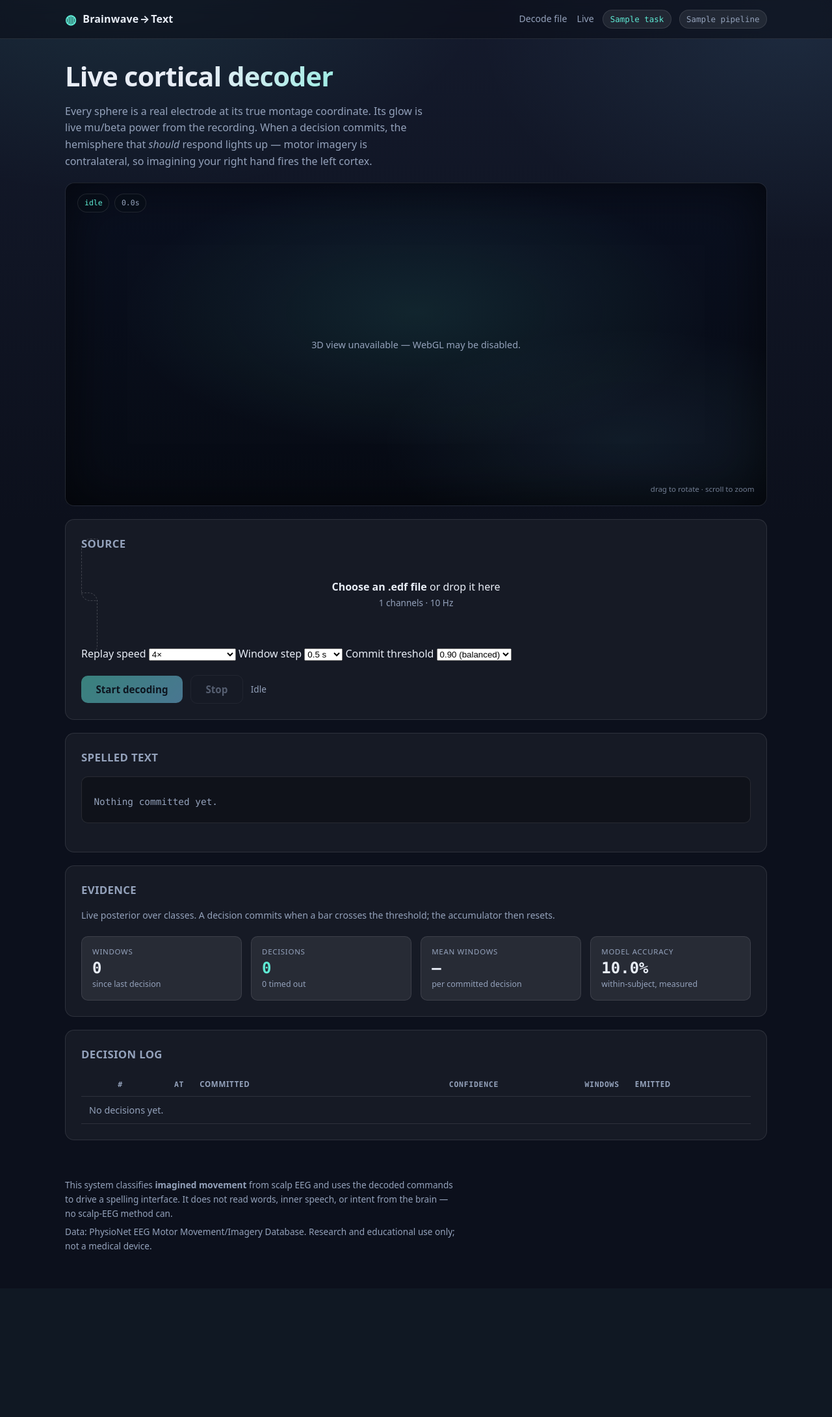
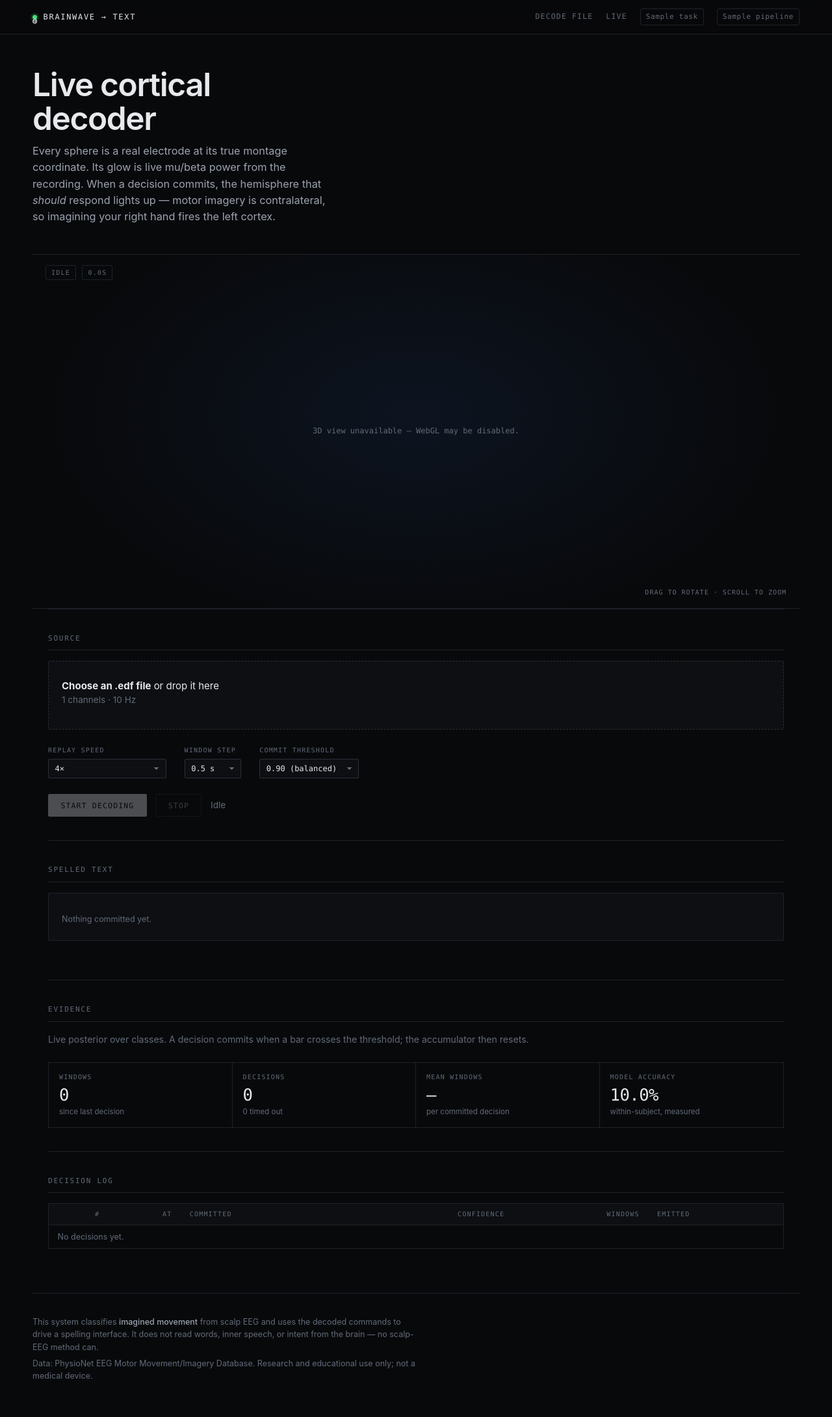
Before and after one commit to RashiShah08/brainwave-to-text, a Flask app: template templates/live.html in a window 1280 px wide. Shown: the whole page at 65% size. Before the commit the page ends 1923 px from the top, so only its background shows below. Run offline with Flask 3, Linux system fonts and the light colour scheme; the template is opened without the code that fills it: most values are stand-ins (such as "Sample title", 1, 10 or a date in 2020); parts of the project's set-up code (start-up, migrations or seed data) failed here and were passed over.

Commit message:
Redesign the interface as an instrument rather than a dashboard
The previous look was the default AI aesthetic: teal-on-dark, gradient
headline, glassmorphic pills, identical stacked cards with rounded
corners and shadows, uppercase letter-spaced labels everywhere.

Replaced with a monochrome system. Hairline rules instead of card
shadows, ruled tables and definition lists instead of floating panels,
2px radii instead of 14, a real type scale with one 560-weight display
face against tabular monospace for every number, and near-white as the
only 'accent'. The scene is now the sole source of colour on the page,
which is what makes it read as an instrument.

The stage breaks out of the text column to full bleed, so the head is the
first thing on the page rather than a panel inside a card stack.

Verified with Playwright against a live decode rather than assumed.

Co-Authored-By: Claude Opus 5 (1M context) <noreply@anthropic.com>
Claude-Session: https://claude.ai/code/session_01WGXLi4KQwvi9pjGBdPGmvS

```diff
--- a/static/app.css
+++ b/static/app.css
@@ -1,355 +1,334 @@
+/* Instrument, not dashboard.
+   The scene is the only thing allowed colour; the interface is monochrome,
+   ruled and dense — closer to acquisition software than to a landing page. */
+
 :root {
-  --bg-0: #0c101c;
-  --bg-1: #141a2c;
-  --surface: rgba(255, 255, 255, 0.045);
-  --surface-2: rgba(255, 255, 255, 0.075);
-  --border: rgba(255, 255, 255, 0.10);
-  --text: #e8edf6;
-  --muted: #94a2bb;
-  --accent: #5eead4;
-  --accent-2: #7dd3fc;
-  --warn: #fbbf24;
-  --bad: #f87171;
-  --radius: 14px;
-  --mono: ui-monospace, "SF Mono", "Cascadia Mono", Menlo, Consolas, monospace;
+  --ink-0: #08090b;   /* page */
+  --ink-1: #0d0f12;   /* raised */
+  --ink-2: #14171c;   /* raised more */
+  --rule:  #1e2228;
+  --rule-2:#2a2f37;
+  --fg:    #e7e9ec;
+  --fg-2:  #9ba3ae;
+  --fg-3:  #626b78;
+  --sig:   #d7dde5;
+  --live:  #4ade80;
+  --warn:  #e0a340;
+  --bad:   #e5644e;
+  --mono:  ui-monospace, "SF Mono", "Cascadia Mono", "JetBrains Mono", Menlo, Consolas, monospace;
+  --sans:  ui-sans-serif, -apple-system, "Segoe UI", Inter, Roboto, sans-serif;
 }
 
 * { box-sizing: border-box; }
+html { -webkit-text-size-adjust: 100%; }
 
 body {
   margin: 0;
-  min-height: 100vh;
-  font-family: system-ui, -apple-system, "Segoe UI", Roboto, sans-serif;
-  color: var(--text);
-  background: var(--bg-0);
-  line-height: 1.6;
+  background: var(--ink-0);
+  color: var(--fg);
+  font-family: var(--sans);
+  font-size: 15px;
+  line-height: 1.55;
   -webkit-font-smoothing: antialiased;
+  text-rendering: optimizeLegibility;
 }
 
-.backdrop {
-  position: fixed;
-  inset: 0;
-  z-index: -1;
-  background:
-    radial-gradient(60rem 40rem at 15% -10%, rgba(94, 234, 212, 0.10), transparent 60%),
-    radial-gradient(50rem 35rem at 95% 5%, rgba(125, 211, 252, 0.09), transparent 60%),
-    linear-gradient(180deg, var(--bg-1), var(--bg-0));
+.backdrop { display: none; }
+
+a { color: var(--fg); text-decoration: none; border-bottom: 1px solid var(--rule-2); }
+a:hover { border-bottom-color: var(--fg); }
+
+/* ── shell ───────────────────────────────────────────────────────────── */
+
+.wrap { width: min(1180px, 100% - 3rem); margin-inline: auto; }
+
+.topbar {
+  position: sticky; top: 0; z-index: 40;
+  border-bottom: 1px solid var(--rule);
+  background: rgba(8, 9, 11, 0.88);
+  backdrop-filter: blur(14px);
+}
+.topbar .wrap {
+  display: flex; align-items: center; justify-content: space-between;
+  height: 52px; gap: 1.5rem;
+}
+.brand {
+  font-family: var(--mono); font-size: 12px; letter-spacing: 0.14em;
+  text-transform: uppercase; color: var(--fg); border: 0;
+  display: inline-flex; align-items: center; gap: 0.6rem; white-space: nowrap;
+}
+.brand-mark {
+  width: 7px; height: 7px; border-radius: 50%; background: var(--live);
+  box-shadow: 0 0 0 3px rgba(74, 222, 128, 0.16);
+}
+.topbar-meta { display: flex; align-items: center; gap: 1.25rem; }
+.navlink {
+  font-family: var(--mono); font-size: 11.5px; letter-spacing: 0.1em;
+  text-transform: uppercase; color: var(--fg-3); border: 0; padding: 2px 0;
+}
+.navlink:hover { color: var(--fg); border: 0; }
+
+.pill {
+  font-family: var(--mono); font-size: 11px; letter-spacing: 0.06em;
+  color: var(--fg-3); padding: 3px 8px; border: 1px solid var(--rule);
+  border-radius: 3px; white-space: nowrap;
+}
+.pill-quiet { color: var(--fg-3); }
+
+/* ── type ────────────────────────────────────────────────────────────── */
+
+h1, .hero-title {
+  font-size: clamp(2rem, 4.2vw, 3.1rem);
+  line-height: 1.04; letter-spacing: -0.028em; font-weight: 560;
+  margin: 0 0 0.75rem; color: var(--fg);
+  background: none; -webkit-text-fill-color: currentColor;
+}
+.hero { padding: 3.25rem 0 1.5rem; max-width: 48ch; }
+
+h2 {
+  font-family: var(--mono); font-size: 11px; font-weight: 500;
+  letter-spacing: 0.16em; text-transform: uppercase;
+  color: var(--fg-3); margin: 0 0 1rem;
+  padding-bottom: 0.6rem; border-bottom: 1px solid var(--rule);
+}
+h3 { font-size: 0.95rem; font-weight: 560; margin: 1.25rem 0 0.4rem; }
+
+.lede { color: var(--fg-2); font-size: 1.02rem; max-width: 60ch; margin: 0 0 1.25rem; }
+.muted { color: var(--fg-3); }
+.mono { font-family: var(--mono); font-variant-numeric: tabular-nums; }
+
+/* ── sections replace cards ──────────────────────────────────────────── */
+
+.card {
+  border: 0; background: none; border-radius: 0;
+  padding: 2.25rem 0; margin: 0;
+  border-top: 1px solid var(--rule);
 }
 
-.wrap { width: min(1080px, 92vw); margin: 0 auto; }
+/* ── readouts ────────────────────────────────────────────────────────── */
 
-/* ---------- top bar ---------- */
-.topbar {
-  border-bottom: 1px solid var(--border);
-  background: rgba(10, 14, 24, 0.6);
-  backdrop-filter: blur(10px);
-  position: sticky;
-  top: 0;
-  z-index: 10;
-}
-.topbar .wrap {
-  display: flex;
-  align-items: center;
-  justify-content: space-between;
-  gap: 1rem;
-  padding: 0.85rem 0;
-}
-.brand {
-  display: inline-flex;
-  align-items: center;
-  gap: 0.6rem;
-  font-weight: 650;
-  letter-spacing: 0.01em;
-  color: var(--text);
-  text-decoration: none;
-}
-.brand-mark { color: var(--accent); font-size: 1.25rem; }
-.topbar-meta { display: flex; gap: 0.75rem; flex-wrap: wrap; align-items: center; }
-.navlink {
-  color: var(--muted);
-  text-decoration: none;
-  font-size: 0.88rem;
-  padding: 0.25rem 0.1rem;
-  border-bottom: 1.5px solid transparent;
-}
-.navlink:hover { color: var(--text); border-bottom-color: var(--accent); }
-
-/* ---------- primitives ---------- */
-.pill {
-  display: inline-block;
-  padding: 0.2rem 0.65rem;
-  border-radius: 999px;
-  border: 1px solid var(--border);
-  background: var(--surface-2);
-  font-size: 0.78rem;
-  font-family: var(--mono);
-  color: var(--accent);
-  white-space: nowrap;
-}
-.pill-quiet { color: var(--muted); }
-
-.card {
-  background: var(--surface);
-  border: 1px solid var(--border);
-  border-radius: var(--radius);
-  padding: 1.5rem;
-  margin: 1.25rem 0;
-}
-
-h1 { font-size: 1.65rem; margin: 1.5rem 0 0.4rem; letter-spacing: -0.01em; }
-h2 { font-size: 1.05rem; margin: 0 0 0.9rem; letter-spacing: 0.02em;
-     text-transform: uppercase; color: var(--muted); font-weight: 600; }
-h3 { font-size: 0.95rem; margin: 1.2rem 0 0.5rem; }
-.lede { color: var(--muted); margin: 0 0 1.25rem; max-width: 62ch; }
-.muted { color: var(--muted); }
-.mono { font-family: var(--mono); }
-a { color: var(--accent-2); }
-
-/* ---------- metric grid ---------- */
 .metrics {
-  display: grid;
-  grid-template-columns: repeat(auto-fit, minmax(160px, 1fr));
-  gap: 0.9rem;
+  display: grid; gap: 0;
+  grid-template-columns: repeat(auto-fit, minmax(150px, 1fr));
+  border: 1px solid var(--rule);
 }
 .metric {
-  background: var(--surface-2);
-  border: 1px solid var(--border);
-  border-radius: 10px;
-  padding: 0.9rem 1rem;
+  padding: 0.9rem 1rem; border-right: 1px solid var(--rule);
+  background: none; border-radius: 0;
 }
+.metric:last-child { border-right: 0; }
 .metric .label {
-  font-size: 0.72rem;
-  text-transform: uppercase;
-  letter-spacing: 0.06em;
-  color: var(--muted);
+  font-family: var(--mono); font-size: 10px; letter-spacing: 0.12em;
+  text-transform: uppercase; color: var(--fg-3); margin-bottom: 0.35rem;
 }
 .metric .value {
-  font-size: 1.5rem;
-  font-weight: 650;
-  font-family: var(--mono);
-  line-height: 1.25;
+  font-family: var(--mono); font-size: 1.6rem; font-weight: 400;
+  line-height: 1.1; letter-spacing: -0.02em; font-variant-numeric: tabular-nums;
+  color: var(--fg);
 }
-.metric .value.accent { color: var(--accent); }
-.metric .sub { font-size: 0.78rem; color: var(--muted); }
+.metric .value.accent { color: var(--fg); }
+.metric .sub { font-size: 11.5px; color: var(--fg-3); margin-top: 0.2rem; }
 
-/* ---------- upload ---------- */
+/* ── controls ────────────────────────────────────────────────────────── */
+
 .dropzone {
-  border: 1.5px dashed rgba(255, 255, 255, 0.18);
-  border-radius: var(--radius);
-  padding: 2.25rem 1.5rem;
-  text-align: center;
-  transition: border-color 0.2s, background 0.2s;
-  cursor: pointer;
+  display: block; border: 1px dashed var(--rule-2); border-radius: 2px;
+  padding: 1.6rem 1.25rem; cursor: pointer; background: var(--ink-1);
+  transition: border-color .15s, background .15s;
 }
-.dropzone:hover, .dropzone.hot {
-  border-color: var(--accent);
-  background: rgba(94, 234, 212, 0.05);
-}
+.dropzone:hover, .dropzone.hot { border-color: var(--fg-3); background: var(--ink-2); }
 .dropzone .filename {
-  font-family: var(--mono);
-  color: var(--accent);
-  margin-top: 0.6rem;
+  font-family: var(--mono); font-size: 12px; color: var(--fg); margin-top: 0.55rem;
   word-break: break-all;
 }
 input[type="file"] { display: none; }
 
-.btn {
-  display: inline-block;
-  border: 0;
-  border-radius: 10px;
-  padding: 0.7rem 1.4rem;
-  font-size: 0.95rem;
-  font-weight: 600;
-  font-family: inherit;
-  cursor: pointer;
-  background: linear-gradient(135deg, var(--accent), var(--accent-2));
-  color: #06121a;
-  transition: transform 0.15s, opacity 0.15s;
+.controls { display: flex; gap: 1.75rem; flex-wrap: wrap; }
+.controls label {
+  display: flex; flex-direction: column; gap: 0.3rem;
+  font-family: var(--mono); font-size: 10px; letter-spacing: 0.12em;
+  text-transform: uppercase; color: var(--fg-3);
 }
-.btn:hover { transform: translateY(-1px); }
-.btn:disabled { opacity: 0.5; cursor: not-allowed; transform: none; }
-.btn-ghost {
-  background: transparent;
-  color: var(--muted);
-  border: 1px solid var(--border);
+.controls select {
+  appearance: none; background-color: var(--ink-1); color: var(--fg);
+  border: 1px solid var(--rule-2); border-radius: 2px;
+  padding: 0.45rem 2rem 0.45rem 0.6rem; font-family: var(--mono); font-size: 12px;
+  background-image: linear-gradient(45deg, transparent 50%, var(--fg-3) 50%),
+                    linear-gradient(135deg, var(--fg-3) 50%, transparent 50%);
+  background-position: right 0.85rem center, right 0.6rem center;
+  background-size: 4px 4px, 4px 4px; background-repeat: no-repeat;
 }
 
-/* ---------- tables ---------- */
-.table-scroll { overflow-x: auto; }
-table { width: 100%; border-collapse: collapse; font-size: 0.9rem; }
-th, td {
-  text-align: left;
-  padding: 0.55rem 0.75rem;
-  border-bottom: 1px solid var(--border);
-  white-space: nowrap;
+.btn {
+  font-family: var(--mono); font-size: 11.5px; letter-spacing: 0.1em;
+  text-transform: uppercase; font-weight: 500;
+  padding: 0.6rem 1.15rem; border-radius: 2px; cursor: pointer;
+  background: var(--sig); color: var(--ink-0); border: 1px solid var(--sig);
+  transition: background .15s, color .15s;
 }
+.btn:hover:not(:disabled) { background: #fff; border-color: #fff; }
+.btn:disabled { opacity: 0.32; cursor: not-allowed; }
+.btn-ghost { background: none; color: var(--fg-2); border-color: var(--rule-2); }
+.btn-ghost:hover:not(:disabled) { background: var(--ink-2); color: var(--fg); border-color: var(--fg-3); }
+
+/* ── tables ──────────────────────────────────────────────────────────── */
+
+.table-scroll { overflow-x: auto; border: 1px solid var(--rule); }
+table { width: 100%; border-collapse: collapse; font-size: 12.5px; }
+th, td { text-align: left; padding: 0.5rem 0.85rem; white-space: nowrap; }
 th {
-  font-size: 0.72rem;
-  text-transform: uppercase;
-  letter-spacing: 0.06em;
-  color: var(--muted);
-  font-weight: 600;
+  font-family: var(--mono); font-size: 10px; letter-spacing: 0.12em;
+  text-transform: uppercase; color: var(--fg-3); font-weight: 500;
+  border-bottom: 1px solid var(--rule); background: var(--ink-1);
 }
-td.num, th.num { text-align: right; font-family: var(--mono); }
-tbody tr:hover { background: rgba(255, 255, 255, 0.03); }
+td { border-bottom: 1px solid var(--rule); color: var(--fg-2); }
+tbody tr:last-child td { border-bottom: 0; }
+tbody tr:hover td { background: var(--ink-1); color: var(--fg); }
+td.num, th.num { text-align: right; font-family: var(--mono); font-variant-numeric: tabular-nums; }
 
-dl.spec { display: grid; grid-template-columns: max-content 1fr;
-          gap: 0.35rem 1.25rem; margin: 0; font-size: 0.9rem; }
-dl.spec dt { color: var(--muted); }
-dl.spec dd { margin: 0; font-family: var(--mono); }
-
-/* ---------- notices ---------- */
-.notice {
-  border-left: 3px solid var(--accent);
-  background: rgba(94, 234, 212, 0.07);
-  border-radius: 0 8px 8px 0;
-  padding: 0.85rem 1.1rem;
-  margin: 1rem 0;
-  font-size: 0.9rem;
+dl.spec {
+  display: grid; grid-template-columns: max-content 1fr;
+  gap: 0; margin: 0; border: 1px solid var(--rule); font-size: 13px;
 }
-.notice-warn { border-left-color: var(--warn); background: rgba(251, 191, 36, 0.08); }
-.notice-bad  { border-left-color: var(--bad);  background: rgba(248, 113, 113, 0.08); }
-
-/* ---------- confidence bar ---------- */
-.bar {
-  position: relative;
-  height: 6px;
-  min-width: 90px;
-  border-radius: 3px;
-  background: rgba(255, 255, 255, 0.1);
-  overflow: hidden;
+dl.spec dt {
+  font-family: var(--mono); font-size: 10.5px; letter-spacing: 0.1em;
+  text-transform: uppercase; color: var(--fg-3);
+  padding: 0.55rem 1rem; border-bottom: 1px solid var(--rule);
+  border-right: 1px solid var(--rule);
 }
-.bar > span {
-  position: absolute;
-  inset: 0 auto 0 0;
-  background: linear-gradient(90deg, var(--accent), var(--accent-2));
+dl.spec dd {
+  margin: 0; padding: 0.55rem 1rem; border-bottom: 1px solid var(--rule);
+  font-family: var(--mono); font-size: 12px; color: var(--fg-2);
 }
 
-/* ---------- decoded text ---------- */
+/* ── notices ─────────────────────────────────────────────────────────── */
+
+.notice {
+  border: 0; border-left: 2px solid var(--rule-2); background: none;
+  border-radius: 0; padding: 0.15rem 0 0.15rem 1rem; margin: 1.25rem 0;
+  font-size: 13.5px; color: var(--fg-2); max-width: 68ch;
+}
+.notice strong { color: var(--fg); font-weight: 560; }
+.notice-warn { border-left-color: var(--warn); }
+.notice-bad { border-left-color: var(--bad); }
+
+/* ── evidence bars ───────────────────────────────────────────────────── */
+
+.ebar { margin: 0 0 0.7rem; }
+.ebar-head {
+  display: flex; justify-content: space-between; align-items: baseline;
+  font-family: var(--mono); font-size: 11.5px; margin-bottom: 0.3rem;
+}
+.ebar-head .name { color: var(--fg-2); letter-spacing: 0.04em; }
+.ebar-head .val { color: var(--fg); font-variant-numeric: tabular-nums; }
+.ebar-track { position: relative; height: 3px; background: var(--rule); }
+.ebar-fill {
+  position: absolute; inset: 0 auto 0 0; width: 0; background: var(--fg);
+  transition: width .1s linear;
+}
+.ebar-thresh { position: absolute; top: -3px; bottom: -3px; width: 1px; background: var(--warn); }
+
+.bar { position: relative; height: 3px; min-width: 80px; background: var(--rule); }
+.bar > span { position: absolute; inset: 0 auto 0 0; background: var(--fg-2); }
+
+/* ── decoded text ────────────────────────────────────────────────────── */
+
 .decoded {
-  font-family: var(--mono);
-  font-size: 1.5rem;
-  letter-spacing: 0.14em;
+  font-family: var(--mono); font-size: 1.5rem; letter-spacing: 0.28em;
+  padding: 1.1rem 1.25rem; min-height: 3.6rem; color: var(--fg);
+  background: var(--ink-1); border: 1px solid var(--rule); border-radius: 2px;
   word-break: break-all;
-  background: rgba(0, 0, 0, 0.28);
-  border: 1px solid var(--border);
-  border-radius: 10px;
-  padding: 1rem 1.15rem;
-  min-height: 3.4rem;
 }
-.decoded .empty { font-size: 0.9rem; letter-spacing: normal; color: var(--muted); }
-
-.footer { padding: 2rem 0 3rem; font-size: 0.85rem; color: var(--muted); }
-.footer p { margin: 0.4rem 0; max-width: 78ch; }
-
-.row { display: flex; gap: 0.75rem; align-items: center; flex-wrap: wrap; }
-.mt { margin-top: 1.25rem; }
-
-/* ---------- overlay ---------- */
-.overlay {
-  position: fixed;
-  inset: 0;
-  display: none;
-  align-items: center;
-  justify-content: center;
-  background: rgba(8, 12, 20, 0.78);
-  backdrop-filter: blur(4px);
-  z-index: 50;
+.decoded .empty {
+  font-size: 12.5px; letter-spacing: normal; color: var(--fg-3);
+  font-family: var(--sans);
 }
-.overlay.show { display: flex; }
-.spinner {
-  width: 34px; height: 34px;
-  border: 3px solid rgba(255, 255, 255, 0.15);
-  border-top-color: var(--accent);
-  border-radius: 50%;
-  animation: spin 0.8s linear infinite;
-}
-@keyframes spin { to { transform: rotate(360deg); } }
-
-@media (max-width: 640px) {
-  .metric .value { font-size: 1.25rem; }
-  dl.spec { grid-template-columns: 1fr; }
-  dl.spec dd { margin-bottom: 0.4rem; }
+.candidates { display: flex; gap: 0.3rem; flex-wrap: wrap; }
+.cand {
+  font-family: var(--mono); font-size: 10.5px; color: var(--fg-3);
+  border: 1px solid var(--rule); padding: 1px 6px; border-radius: 2px;
 }
 
-@media (prefers-reduced-motion: reduce) {
-  * { animation-duration: 0.01ms !important; transition-duration: 0.01ms !important; }
-}
-
-/* ---------- 3D stage ---------- */
-.hero { margin: 1.5rem 0 1rem; }
-.hero-title {
-  font-size: clamp(1.8rem, 4vw, 2.6rem);
-  margin: 0 0 0.5rem;
-  letter-spacing: -0.02em;
-  background: linear-gradient(100deg, var(--text) 20%, var(--accent) 55%, var(--accent-2) 85%);
-  -webkit-background-clip: text;
-  background-clip: text;
-  color: transparent;
-}
+/* ── stage ───────────────────────────────────────────────────────────── */
 
 .stage-wrap {
   position: relative;
-  border-radius: var(--radius);
-  border: 1px solid var(--border);
+  border-top: 1px solid var(--rule); border-bottom: 1px solid var(--rule);
+  background: radial-gradient(70% 90% at 50% 45%, #0d1420 0%, #08090b 70%);
   overflow: hidden;
-  margin: 1.25rem 0;
-  background:
-    radial-gradient(60% 60% at 50% 40%, rgba(94,234,212,0.10), transparent 70%),
-    radial-gradient(50% 50% at 80% 80%, rgba(125,211,252,0.08), transparent 70%),
-    linear-gradient(180deg, #0a1020, #070b14);
-  box-shadow: inset 0 0 80px rgba(0,0,0,0.6);
 }
-.stage3d { width: 100%; height: min(62vh, 560px); display: block; }
+.stage3d { width: 100%; height: clamp(420px, 68vh, 720px); display: block; }
 .stage3d canvas { display: block; }
 .stage-fallback {
   display: grid; place-items: center; height: 100%;
-  color: var(--muted); font-size: 0.9rem;
+  color: var(--fg-3); font-family: var(--mono); font-size: 12px;
 }
 
 .stage-overlay {
   position: absolute; inset: 0; pointer-events: none;
   display: flex; flex-direction: column; justify-content: space-between;
-  padding: 1rem 1.15rem;
+  padding: 1rem 1.25rem;
 }
-.ov-top { display: flex; gap: 0.5rem; }
+.ov-top { display: flex; gap: 0.6rem; align-items: center; }
 .ov-chip {
-  font-family: var(--mono); font-size: 0.72rem;
-  padding: 0.25rem 0.6rem; border-radius: 999px;
-  background: rgba(8,14,24,0.66); border: 1px solid var(--border);
-  color: var(--accent); backdrop-filter: blur(8px);
+  font-family: var(--mono); font-size: 10px; letter-spacing: 0.12em;
+  text-transform: uppercase; color: var(--fg-3);
+  border: 1px solid var(--rule); padding: 3px 8px; border-radius: 2px;
+  background: rgba(8, 9, 11, 0.7);
 }
-.ov-chip.ov-quiet { color: var(--muted); }
-.ov-chip.live { color: #06121a; background: var(--accent); border-color: transparent; }
+.ov-chip.live { color: var(--live); border-color: rgba(74, 222, 128, 0.4); }
+.ov-chip.live::before {
+  content: ""; display: inline-block; width: 5px; height: 5px; border-radius: 50%;
+  background: var(--live); margin-right: 6px; vertical-align: middle;
+  animation: blip 1.4s ease-in-out infinite;
+}
+@keyframes blip { 50% { opacity: 0.25; } }
 
 .ov-text {
   align-self: center; text-align: center;
-  font-family: var(--mono);
-  font-size: clamp(1.5rem, 4.2vw, 2.6rem);
-  font-weight: 700;
-  letter-spacing: 0.18em; text-transform: uppercase;
-  color: #ffffff;
-  /* The scene behind is bright and busy, so the label needs its own plate
-     rather than relying on a glow that the additive electrodes wash out. */
-  padding: 0.35rem 1.1rem;
-  border-radius: 999px;
-  background: rgba(6, 12, 22, 0.62);
-  border: 1px solid rgba(94, 234, 212, 0.35);
-  backdrop-filter: blur(10px) saturate(140%);
-  text-shadow: 0 0 18px rgba(94,234,212,0.9), 0 2px 10px rgba(0,0,0,0.8);
-  box-shadow: 0 0 40px rgba(34, 211, 238, 0.22);
-  min-height: 1.2em;
+  font-family: var(--mono); font-weight: 500;
+  font-size: clamp(1.05rem, 2.4vw, 1.7rem);
+  letter-spacing: 0.3em; text-transform: uppercase; color: #fff;
+  padding: 0.4rem 0.7rem 0.4rem 1rem;
+  border: 1px solid rgba(255, 255, 255, 0.16); border-radius: 2px;
+  background: rgba(8, 9, 11, 0.72); backdrop-filter: blur(8px);
 }
 .ov-text:empty { display: none; }
-.ov-text.pop { animation: ovpop 0.65s cubic-bezier(.2,.8,.2,1); }
+.ov-text.pop { animation: ovpop .5s cubic-bezier(.2,.8,.2,1); }
 @keyframes ovpop {
-  0%   { transform: scale(0.75); opacity: 0; filter: blur(6px); }
-  45%  { transform: scale(1.12); opacity: 1; filter: blur(0); }
-  100% { transform: scale(1); opacity: 1; }
+  0% { transform: translateY(4px); opacity: 0; }
+  100% { transform: none; opacity: 1; }
 }
 .ov-bottom { display: flex; justify-content: flex-end; }
-.ov-hint { font-size: 0.72rem; color: var(--muted); opacity: 0.75; }
+.ov-hint {
+  font-family: var(--mono); font-size: 10px; letter-spacing: 0.1em;
+  text-transform: uppercase; color: var(--fg-3);
+}
+
+/* ── misc ────────────────────────────────────────────────────────────── */
+
+.row { display: flex; gap: 0.85rem; align-items: center; flex-wrap: wrap; }
+.mt { margin-top: 1.5rem; }
+.flash { animation: rowin .45s ease; }
+@keyframes rowin { from { background: var(--ink-2); } }
+
+.footer {
+  border-top: 1px solid var(--rule); margin-top: 2rem;
+  padding: 1.75rem 0 3rem; font-size: 12.5px; color: var(--fg-3);
+}
+.footer p { margin: 0.35rem 0; max-width: 76ch; }
+.footer strong { color: var(--fg-2); font-weight: 500; }
+
+.overlay { display: none; }
+
+@media (max-width: 720px) {
+  .wrap { width: calc(100% - 2rem); }
+  .metrics { grid-template-columns: repeat(2, 1fr); }
+  .metric:nth-child(2n) { border-right: 0; }
+  dl.spec { grid-template-columns: 1fr; }
+  dl.spec dt { border-right: 0; }
+}
 
 @media (prefers-reduced-motion: reduce) {
-  .ov-text.pop { animation: none; }
+  *, *::before { animation: none !important; transition: none !important; }
 }
--- a/templates/live.html
+++ b/templates/live.html
@@ -12,6 +12,7 @@
   </p>
 </div>
 
+</div>
 <div class="stage-wrap">
   <div id="stage" class="stage3d"></div>
   <div class="stage-overlay">
@@ -25,6 +26,7 @@
     </div>
   </div>
 </div>
+<div class="wrap">
 
 <div class="card">
   <h2>Source</h2>
@@ -348,4 +350,5 @@ els.form.addEventListener('submit', (ev) => {
   });
 });
 </script>
+</div>
 {% endblock %}
```
